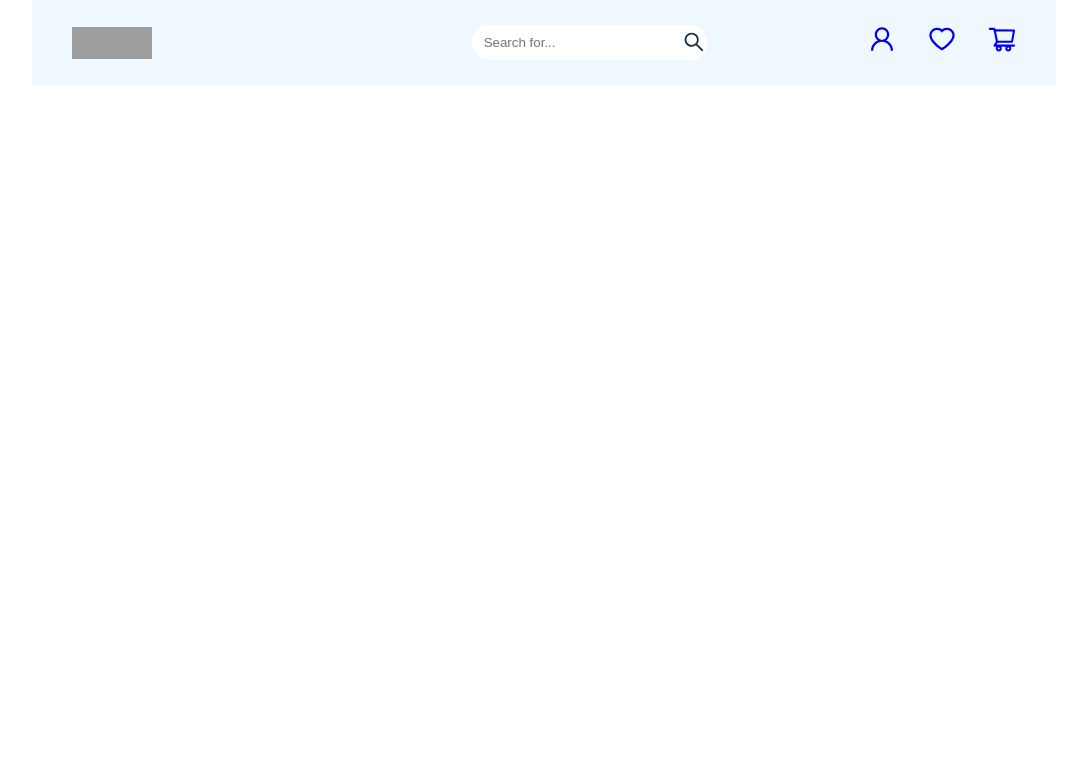
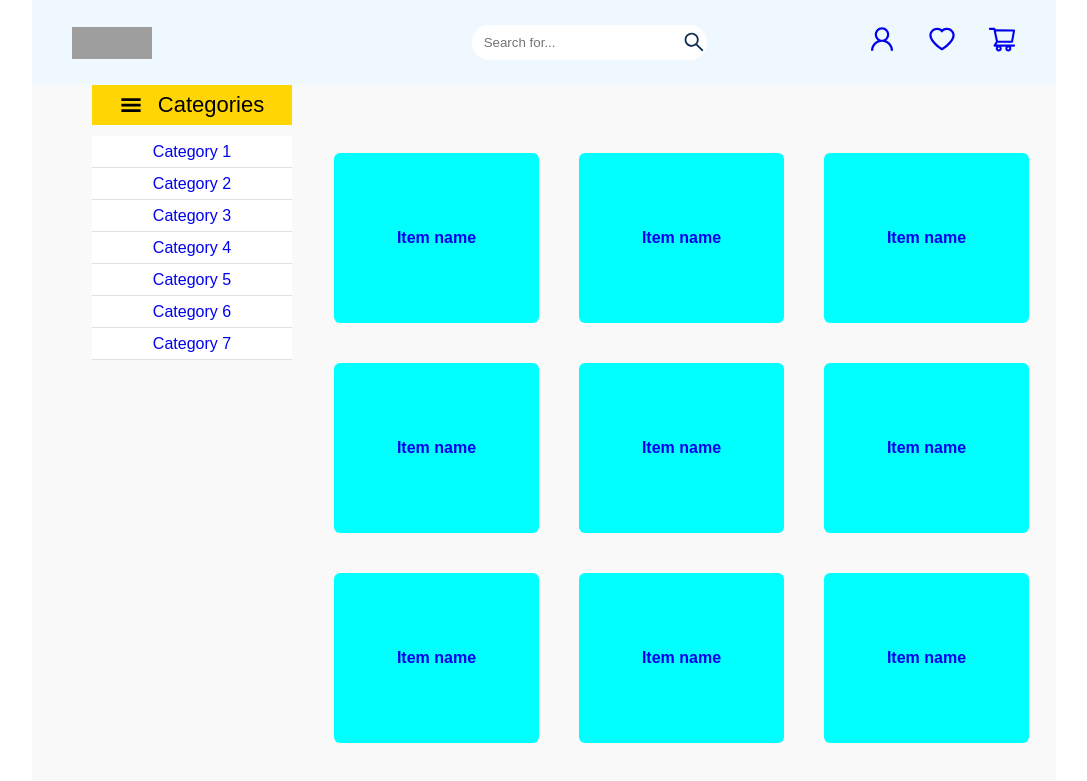
Before and after one commit to ilzbergs/ecommerce, a React (Create React App) app: page /items in a window 1280 px wide. Before the commit this address had no page. Shown: the top 781 px of the page, without its empty margins (96-1183 px from the left). Built offline with nearby package versions, Linux system fonts and the light colour scheme; grey boxes are pictures that could not be loaded.

Commit message:
add Items.tsx page

```diff
--- a/src/App.tsx
+++ b/src/App.tsx
@@ -4,7 +4,7 @@ import { createGlobalStyle } from 'styled-components';
 import Nav from './components/Nav/Nav';
 import Cart from './pages/Cart';
 import HomePage from './pages/HomePage'
-import ItemDescription from './pages/ItemDescription';
+import Items from './pages/Items';
 import User from './pages/User';
 import WishList from './pages/WishList';
 const GlobalStyle = createGlobalStyle`
@@ -31,7 +31,7 @@ function App() {
           <Route path="/cart" element={<Cart />} />
           <Route path="/user" element={<User />} />
           <Route path="/wish-list" element={<WishList />} />
-          <Route path='/item-description' element = {<ItemDescription/>}/>
+          <Route path='/items' element = {<Items/>}/>
 
         </Routes>
       </BrowserRouter></>
--- a/src/components/Categories/Card.tsx
+++ b/src/components/Categories/Card.tsx
@@ -1,7 +1,7 @@
 import { Link, NavLink } from "react-router-dom"
 import styled from "styled-components"
 
-const StyledCard = styled.div`
+const StyledCard = styled(Link)`
 width:200px;
 height:100px;
 background-color: aqua;
@@ -15,7 +15,7 @@ margin: 20px;
 cursor: pointer;
   text-decoration: none;
     &:visited {
-        color: red;
+        color: #112D4E;
     }
  transition: all 250ms ease-in-out;
   &:hover {
@@ -45,31 +45,31 @@ const Card: React.FC = () => {
     return (
         <>
             <Wrap>
-                <StyledCard onClick={() => console.log('Click on category')}>
+                <StyledCard onClick={(): void => { }} to={`/items`}>
                     <img src='' alt="" />
                     <div>Category 1</div>
-
                 </StyledCard>
-                <StyledCard onClick={() => console.log('Click on category')}>
+                <StyledCard onClick={(): void => { }} to={`/items`}>
                     <img src='' alt="" />
                     <div>Category 2</div>
                 </StyledCard>
-                <StyledCard onClick={() => console.log('Click on category')}>
+                <StyledCard onClick={(): void => { }} to={`/items`}>
                     <img src='' alt="" />
                     <div>Category 3</div>
                 </StyledCard>
-                <StyledCard onClick={() => console.log('Click on category')}>
+                <StyledCard onClick={(): void => { }} to={`/items`}>
                     <img src='' alt="" />
                     <div>Category 4</div>
                 </StyledCard>
-                <StyledCard onClick={() => console.log('Click on category')}>
+                <StyledCard onClick={(): void => { }} to={`/items`}>
                     <img src='' alt="" />
                     <div>Category 5</div>
                 </StyledCard>
-                <StyledCard onClick={() => console.log('Click on category')}>
+                <StyledCard onClick={(): void => { }} to={`/items`}>
                     <img src='' alt="" />
                     <div>Category 6</div>
                 </StyledCard>
+
             </Wrap>
 
         </>
--- a/src/components/ContentContainer/ContentContainer.tsx
+++ b/src/components/ContentContainer/ContentContainer.tsx
@@ -6,6 +6,7 @@ const Container = styled.div`
     max-width: 64rem;
      margin: 0 auto;
     display: flex;
+
      flex-direction: row;
     justify-content:center;
     align-items: center;
--- a/src/components/Footer/Footer.tsx
+++ b/src/components/Footer/Footer.tsx
@@ -2,10 +2,22 @@ import styled from "styled-components"
 import { BsFacebook } from "react-icons/bs";
 import { BsTwitter } from "react-icons/bs";
 import { BsInstagram } from "react-icons/bs";
-import { url } from "inspector";
+
+const FooterContainer = styled.div`
+ width: 100%;
+    max-width: 64rem;
+    margin: 0 auto;
+    display: flex;
+    flex-direction: row;
+    justify-content:center;
+    align-items: center;
+`
 
 const FooterRow = styled.footer`
-
+margin-top: 2rem;
+bottom: 0;
+width: 100%;
+max-width: 64rem;
 `
 
 const FooterText = styled.footer`
@@ -35,6 +47,7 @@ const SocIcons = styled.a`
 const Footer: React.FC = () => {
   return (
     <>
+      <FooterContainer>
         <FooterRow>
           <SocialBar>
             <SocIcons href="https://www.facebook.com/" target='_blank'><BsFacebook />
@@ -49,6 +62,7 @@ const Footer: React.FC = () => {
           </SocialBar>
           <FooterText>@ 2022 my copyrights</FooterText>
         </FooterRow>
+      </FooterContainer>
 
     </>
   )
--- a/src/components/SideBar/SideBar.tsx
+++ b/src/components/SideBar/SideBar.tsx
@@ -1,6 +1,7 @@
 import styled from "styled-components"
 import { GiHamburgerMenu } from "react-icons/gi";
 import { useState } from "react";
+import { Link } from "react-router-dom";
 
 const Wrapper = styled.aside`
 padding-left: 45px;
@@ -31,7 +32,7 @@ padding: 0 10px;
 align-items: center;
 justify-content: center;
 `
-const CatName = styled.li`
+const CatName = styled(Link)`
 list-style: none;
 font-size: 16px;
 display: flex;
@@ -41,6 +42,10 @@ cursor: pointer;
 width:200px;
 margin: 0 15px;
 height: 2rem;
+text-decoration: none;
+    &:visited {
+        color: #112D4E;
+    }
 background-color: #fff;
 border-bottom: 1px solid #e1e1e1;
 text-align: center;
@@ -65,18 +70,15 @@ const SideBar: React.FC = () => {
         <Wrapper>
             <ListName onClick={() => setOpenSideBar(!openSideBar)}>
                 {openSideBar && (<CategWrapper onClick={() => console.log('Test')}>
-                    <CatName >Category 1</CatName>
-                    <CatName>Category 2</CatName>
-                    <CatName>Category 3</CatName>
-                    <CatName>Category 4</CatName>
-                    <CatName>Category 5</CatName>
-                    <CatName>Category 6</CatName>
-                    <CatName>Category 1</CatName>
-                    <CatName>Category 2</CatName>
-                    <CatName>Category 3</CatName>
-                    <CatName>Category 4</CatName>
-                    <CatName>Category 5</CatName>
-                    <CatName>Category 6</CatName>
+                    <CatName onClick={(): void => { }} to={`/items`} >Category 1</CatName>
+                    <CatName onClick={(): void => { }} to={`/items`} >Category 2</CatName>
+                    <CatName onClick={(): void => { }} to={`/items`} >Category 3</CatName>
+                    <CatName onClick={(): void => { }} to={`/items`} >Category 4</CatName>
+                    <CatName onClick={(): void => { }} to={`/items`} >Category 5</CatName>
+                    <CatName onClick={(): void => { }} to={`/items`} >Category 6</CatName>
+                    <CatName onClick={(): void => { }} to={`/items`} >Category 7</CatName>
+
+
                 </CategWrapper>)}
                 <BurgerMenu>
                     <GiHamburgerMenu />
--- a/src/pages/HomePage.tsx
+++ b/src/pages/HomePage.tsx
@@ -16,7 +16,7 @@ const HomePage: React.FC = () => {
         <>
             <ContentContainer>
                 <Wrapper>
-                    <SideBar />
+                    <SideBar/>
                     <div>
                         <Slider/>
                         <Card/>
--- a/src/pages/ItemDescription.tsx
+++ /dev/null
@@ -1,9 +0,0 @@
-const ItemDescription: React.FC = () => {
-    return(
-        <div>
-            Item description page
-        </div>
-    )
-}
-
-export default ItemDescription
--- /dev/null
+++ b/src/pages/Items.tsx
@@ -0,0 +1,112 @@
+import { Link } from "react-router-dom"
+import styled from "styled-components"
+import ContentContainer from "../components/ContentContainer/ContentContainer"
+import SideBar from "../components/SideBar/SideBar"
+
+
+const Wrapper = styled.aside`
+display: flex;
+`
+const CardWrapper =styled.div`
+display: flex;
+flex-flow: row wrap;
+width: 100%;
+max-width:64rem;
+margin-bottom:50px;
+justify-content:center;
+padding-top: 3rem;
+`
+const StyledCard = styled(Link)`
+width:200px;
+height:100px;
+background-color: aqua;
+font-weight: 700;
+border-radius: 6px;
+text-align: center;
+align-items: center;
+display: flex;
+justify-content: center;
+margin: 20px;
+cursor: pointer;
+  text-decoration: none;
+    &:visited {
+        color: #112D4E;
+    }
+ transition: all 250ms ease-in-out;
+  &:hover {
+    box-shadow: 0 4px 1rem -4px #000;
+    transform: translateY(-3px);
+  }
+@media screen and (min-width: 426px) {
+  width: 255px;
+  height: 125px;
+}
+@media screen and (min-width: 1024px) {
+ width: 205px;
+  height: 170px;
+}
+`
+
+const Items: React.FC = () => {
+    return(
+        <ContentContainer>
+            <Wrapper>
+                <SideBar />
+                <CardWrapper>
+                    <StyledCard onClick={(): void => { }} to={`/items`}>
+                        <img src='' alt="" />
+                        <div>Item name</div>
+                    </StyledCard>
+                    <StyledCard onClick={(): void => { }} to={`/items`}>
+                        <img src='' alt="" />
+                        <div>Item name</div>
+                    </StyledCard>
+                    <StyledCard onClick={(): void => { }} to={`/items`}>
+                        <img src='' alt="" />
+                        <div>Item name</div>
+                    </StyledCard>
+                    <StyledCard onClick={(): void => { }} to={`/items`}>
+                        <img src='' alt="" />
+                        <div>Item name</div>
+                    </StyledCard>
+                    <StyledCard onClick={(): void => { }} to={`/items`}>
+                        <img src='' alt="" />
+                        <div>Item name</div>
+                    </StyledCard>
+                    <StyledCard onClick={(): void => { }} to={`/items`}>
+                        <img src='' alt="" />
+                        <div>Item name</div>
+                    </StyledCard>
+                    <StyledCard onClick={(): void => { }} to={`/items`}>
+                        <img src='' alt="" />
+                        <div>Item name</div>
+                    </StyledCard>
+                    <StyledCard onClick={(): void => { }} to={`/items`}>
+                        <img src='' alt="" />
+                        <div>Item name</div>
+                    </StyledCard>
+                    <StyledCard onClick={(): void => { }} to={`/items`}>
+                        <img src='' alt="" />
+                        <div>Item name</div>
+                    </StyledCard>
+                    <StyledCard onClick={(): void => { }} to={`/items`}>
+                        <img src='' alt="" />
+                        <div>Item name</div>
+                    </StyledCard>
+                    <StyledCard onClick={(): void => { }} to={`/items`}>
+                        <img src='' alt="" />
+                        <div>Item name</div>
+                    </StyledCard>
+                    <StyledCard onClick={(): void => { }} to={`/items`}>
+                        <img src='' alt="" />
+                        <div>Item name</div>
+                    </StyledCard>
+
+                </CardWrapper>
+            </Wrapper>
+        </ContentContainer>
+
+    )
+}
+
+export default Items
--- a/src/pages/User.tsx
+++ b/src/pages/User.tsx
@@ -5,7 +5,7 @@ const User: React.FC = () => {
     return (
 
         <><ContentContainer>
-<div>My profile</div>
+<div>My profile </div>
         </ContentContainer>
             <Footer /></>
     )
```
Lines whose indentation alone changed are shown as unchanged.
